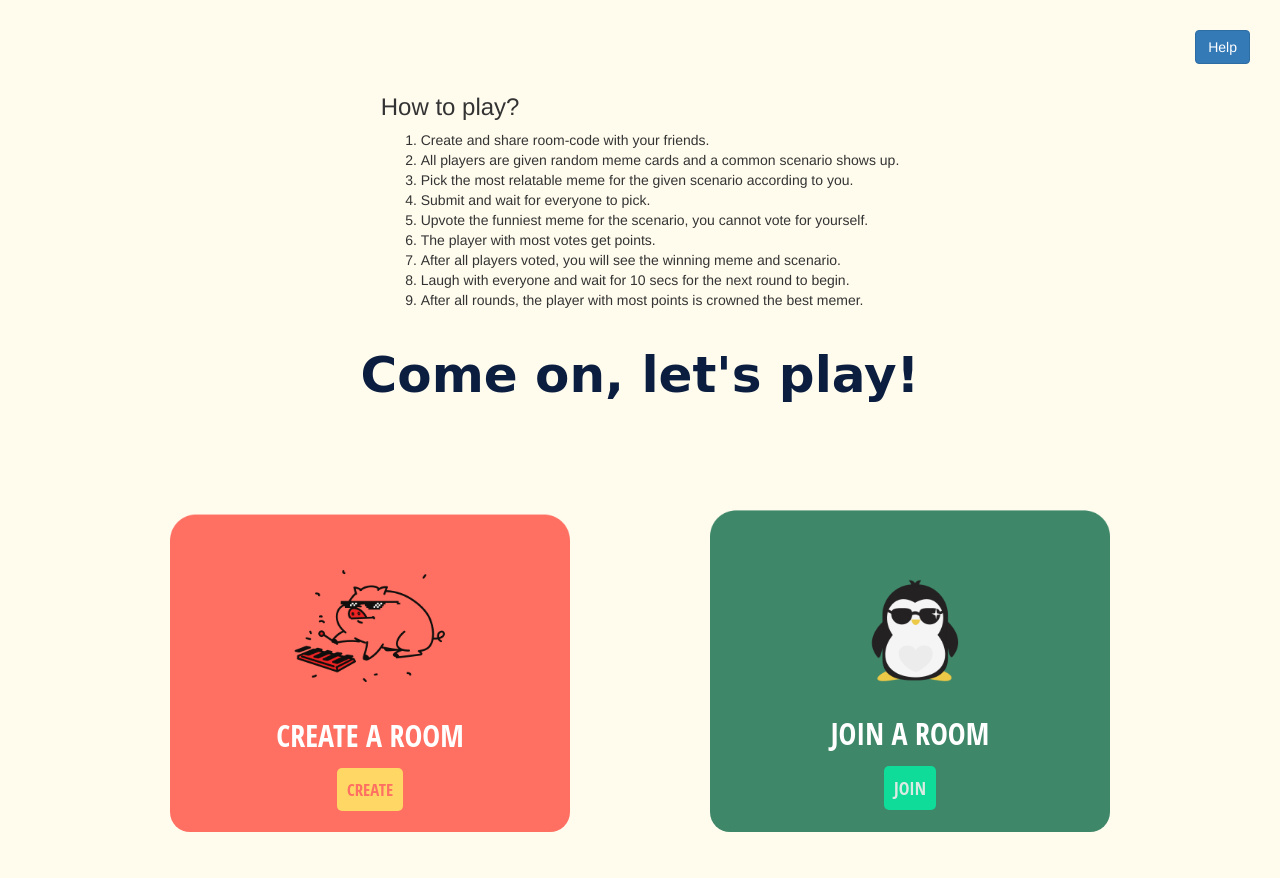
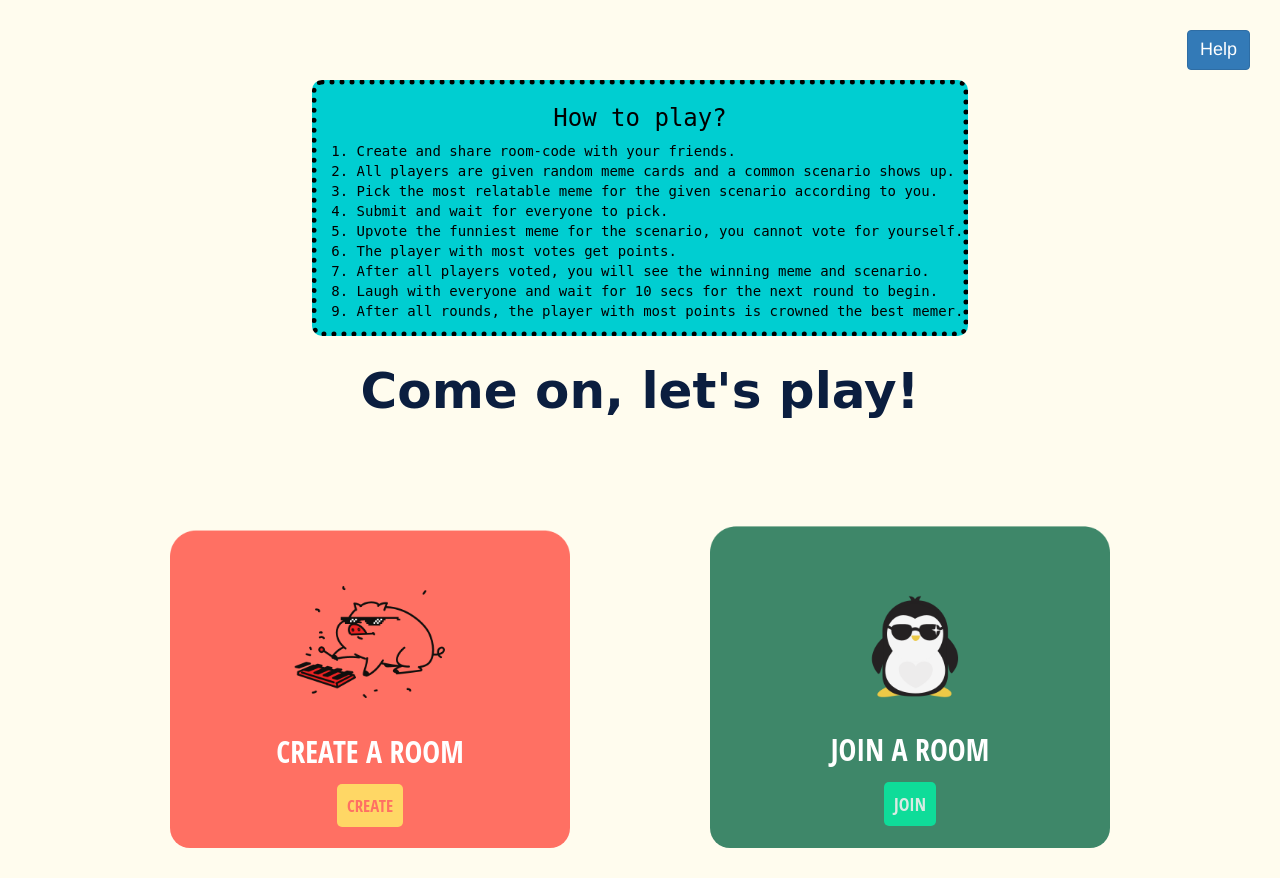
Before and after one commit to ravisha7feb/What-do-you-meme, a Node server app: page /choices in a window 1280 px wide, after a click on "Help". Before the commit the page ends 832 px from the top, so only its background shows below. Run offline with Node 20, Linux system fonts and the light colour scheme; some libraries are stand-ins or nearby versions.

Commit message:
stylized the rules box and other buttons

```diff
--- a/public/stylesheets/choices.css
+++ b/public/stylesheets/choices.css
@@ -2,11 +2,27 @@
     background-color: #fffcee;
     align-self: flex-end;
 }
-
+.btn-primary{
+    font-size: large;
+}
+.btn-primary:hover {
+    color: #fff;
+    font-weight: bolder;
+    background-color: #14d414;
+    border-color: #2e6da4;
+}
 .collapse{
+    background-color: darkturquoise;
+    color: black;
     align-self: center;
+    border-style: dotted;
+    border-width:thick;
+    border-radius: 10px;
+    font-family: monospace;
 }
-
+.card-body-header{
+    text-align: center;
+}
 .create-join-room{
     margin: 0px;
     background-color: #fffcee;
```
